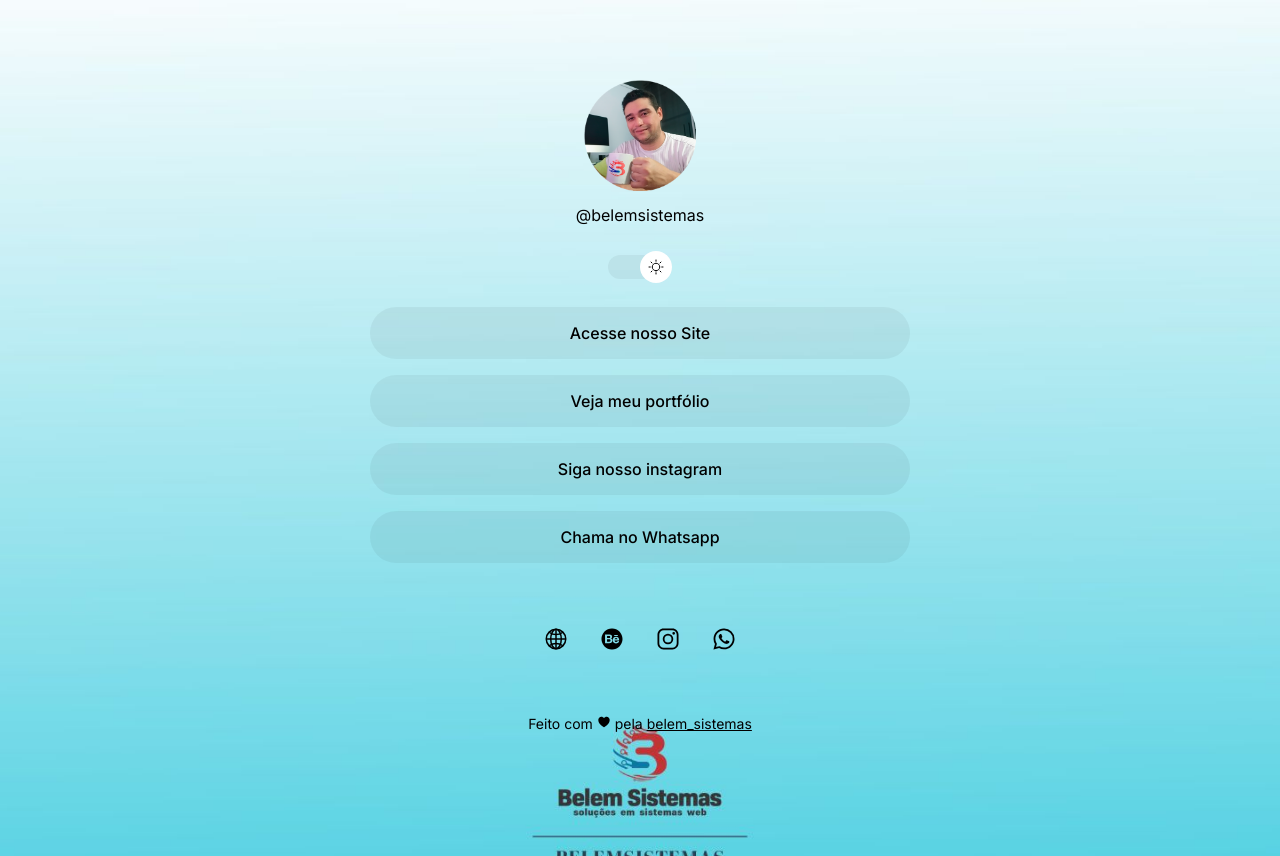
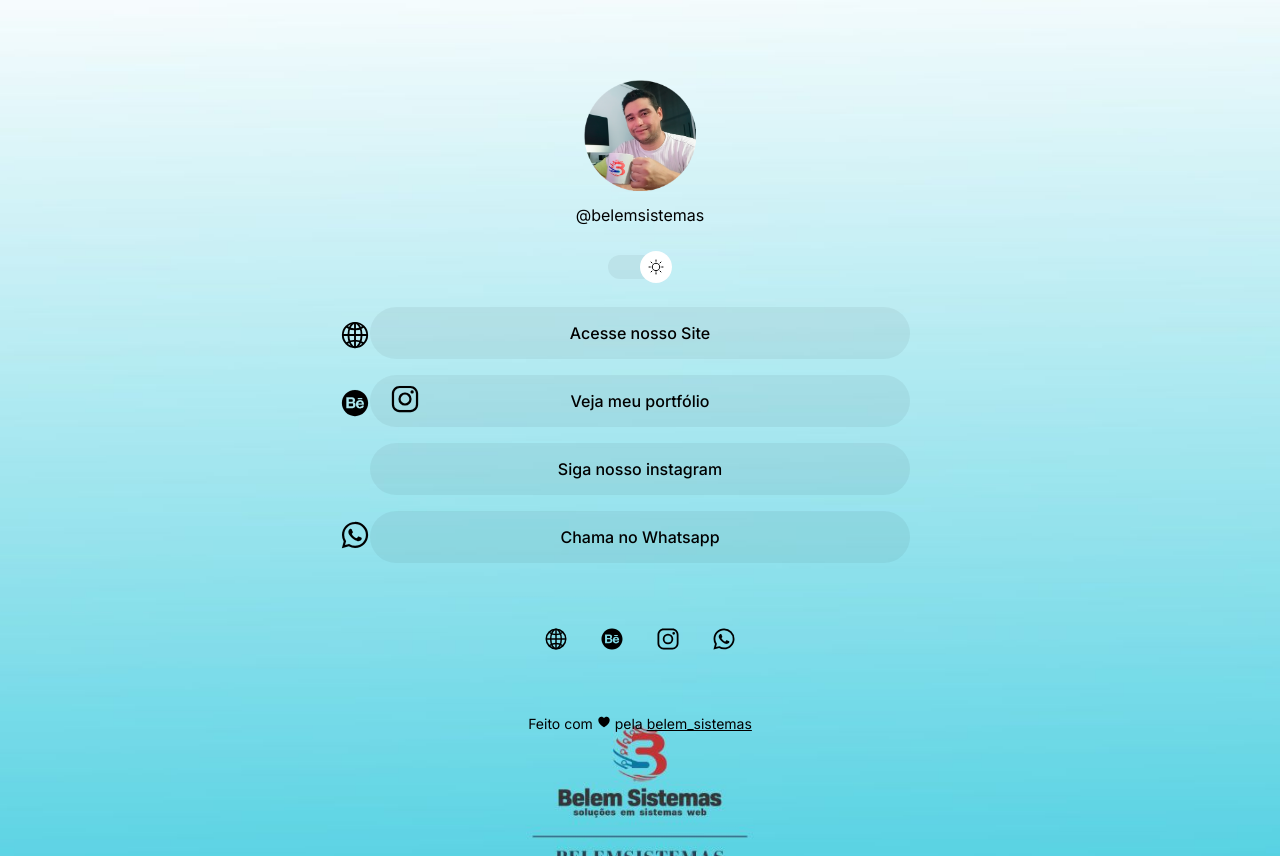
Before and after one commit to jaritoscofield/insta-link, a plain HTML site: page index.html in a window 1280 px wide. Drawn offline with nearby package versions, Linux system fonts and the light colour scheme.

Commit message:
icones lateral

```diff
--- a/index.html
+++ b/index.html
@@ -38,6 +38,7 @@
         <a href="https://www.instagram.com/belem_sistemas/" target="_blank" >Siga nosso instagram</a>
        </li>
 
+
        <li>
         <a href="https://wa.me/message/5AKQ43IE7UE5L1" target="_blank" >Chama no Whatsapp</a>
        </li>
@@ -63,6 +64,24 @@
       </a>
     </div>
 
+      <div id="icone-insta-lateral">
+          <ion-icon name="logo-instagram"></ion-icon>
+      </div>
+
+
+      <div id="icone-whats-lateral">
+          <ion-icon name="logo-whatsapp"></ion-icon>
+      </div>
+
+      <div id="icone-site-lateral">
+          <ion-icon name="globe-outline"></ion-icon>
+      </div>
+
+       <div id="icone-adobe-lateral">
+          <ion-icon name="logo-behance"></ion-icon>
+      </div>
+
+
     <footer>
       Feito com <ion-icon name="heart"></ion-icon> pela <a href="https://belemsistemas.com/"> belem_sistemas </a>
     </footer>
--- a/style.css
+++ b/style.css
@@ -140,6 +140,50 @@ border: 1.5px solid var(--text-color);
   font-size: 24px;
 }
 
+#icone-insta-lateral {
+position: absolute;
+padding: ;
+margin-top: 50;
+left: %;
+top: 45.5%;
+align-items:  baseline;
+font-size: 30px;
+margin: 20px
+}
+
+#icone-whats-lateral {
+position:absolute;
+padding: %;
+margin-top: 50px;
+left: 25%;
+top: +500px;
+font-size: 30px;
+margin: 20px;
+}
+
+#icone-site-lateral {
+position:absolute;
+padding: %;
+margin-top: 50px;
+left: 25%;
+top: +300px;
+font-size: 30px;
+margin: 20px;
+}
+
+#icone-adobe-lateral {
+
+position:absolute;
+padding: %;
+margin-top: 50px;
+left: 25%;
+top: +368px;
+font-size: 30px;
+margin: 20px;
+
+}
+
+
 #social-media a {
   display: flex;
   align-items: center;
@@ -159,6 +203,7 @@ border: 1.5px solid var(--text-color);
     text-align: center;
     font-size: 14px;
   }
+
 
   /* media queries */
 
@@ -187,4 +232,6 @@ to {
   to {
     left: 0;
   }
-}
+
+
+ }
```
